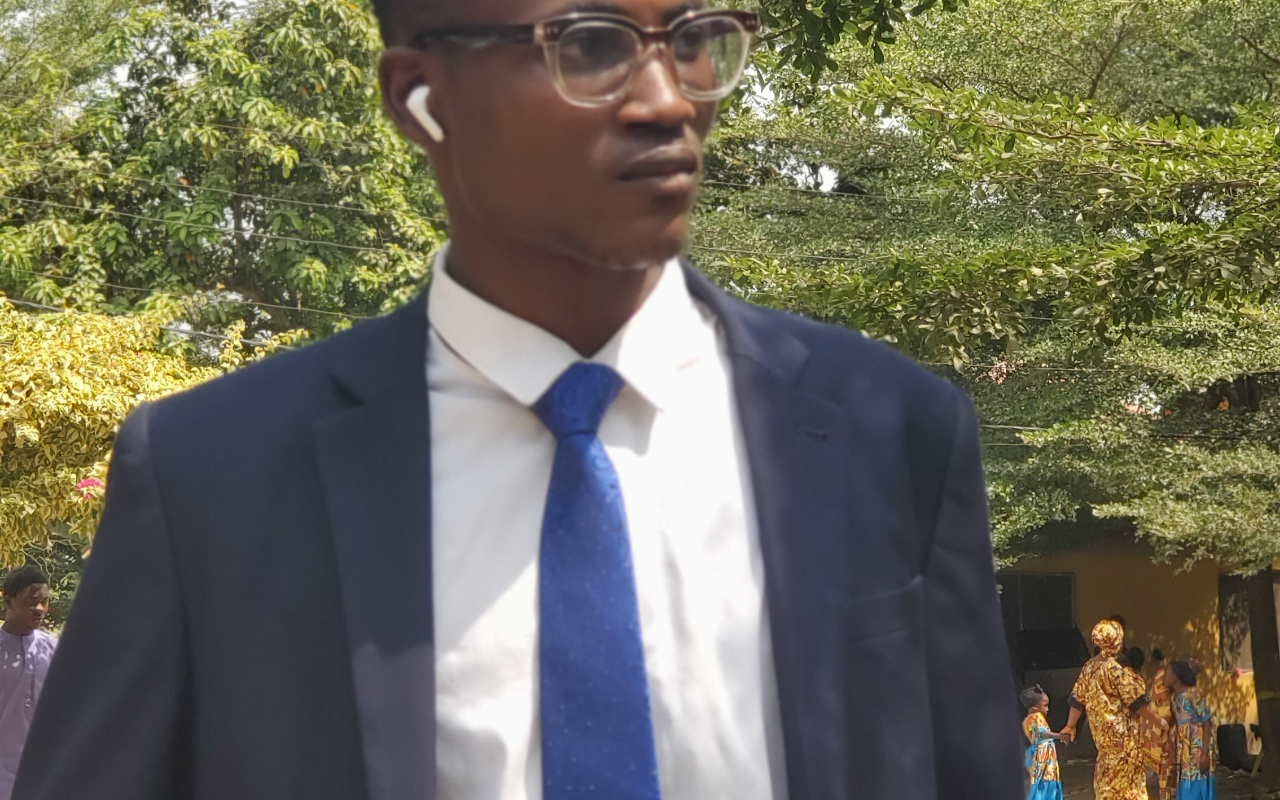
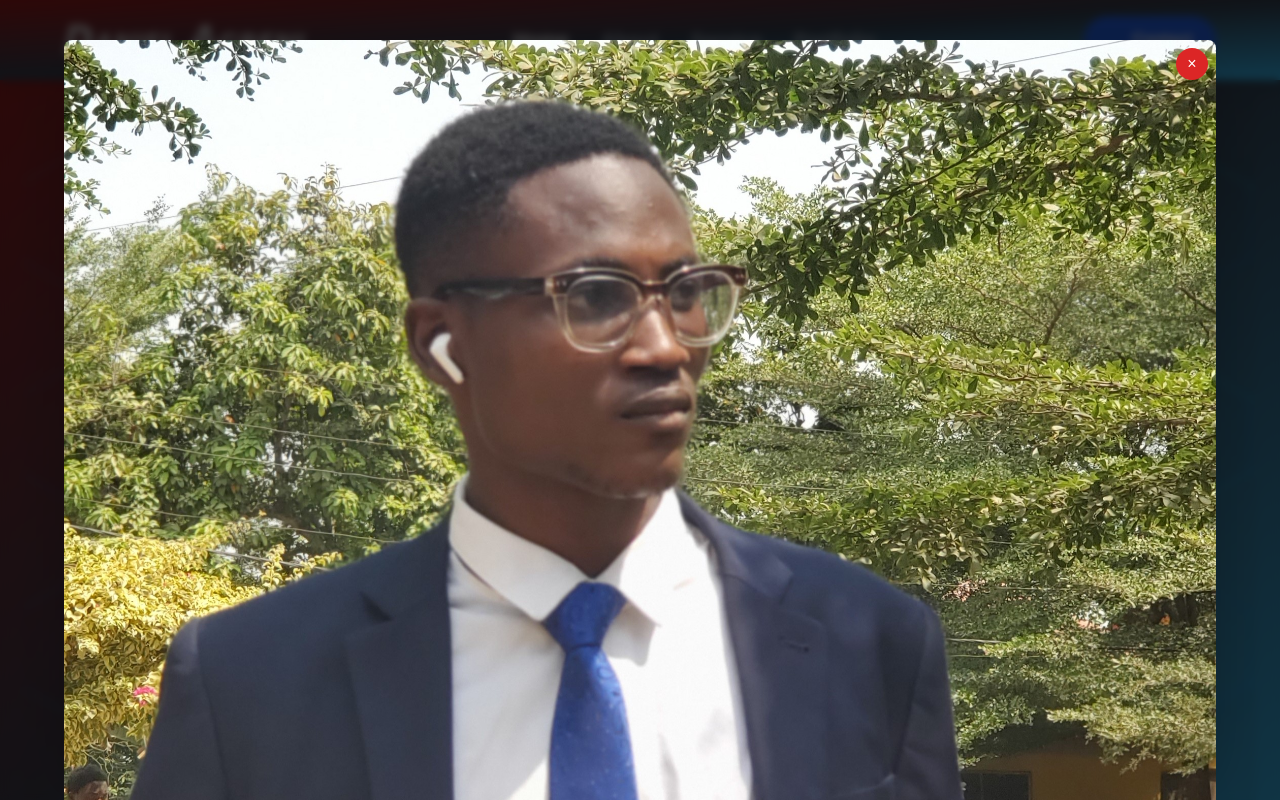
Before and after one commit to DanielAgbeni/new-potfolio, a React (Vite) app: page / in a window 1280 px wide. Both pictures are taken after a click on the picture 639 px from the left and 351 px from the top of the page. Shown: the top 800 px of the page. Built offline with nearby package versions, Linux system fonts and the light colour scheme; some icons are missing.

Commit message:
Refactor Home component: update image preview modal styles and behavior

```diff
--- a/src/component/Home.jsx
+++ b/src/component/Home.jsx
@@ -119,13 +119,21 @@ const Home = () => {
 				{/* Image Preview Modal */}
 				{isPreviewVisible && (
 					<div
-						className='fixed inset-0 z-50 flex items-center justify-center bg-black bg-opacity-50 backdrop-blur-sm'
+						className='fixed inset-0 z-50 flex items-center justify-center bg-black bg-opacity-70 backdrop-blur-sm'
 						onClick={() => setPreviewVisible(false)}>
-						<div className='relative'>
+						<div
+							className='relative max-w-[90%] max-h-[90%] rounded-lg shadow-2xl'
+							onClick={(e) => e.stopPropagation()} // Prevent closing modal when clicking on the image
+						>
+							<button
+								className='absolute top-2 right-2 bg-red-600 text-white rounded-full w-8 h-8 flex items-center justify-center shadow-md hover:bg-red-700 focus:outline-none'
+								onClick={() => setPreviewVisible(false)}>
+								&times;
+							</button>
 							<img
 								src={newdp}
 								alt='Daniel Agbeni'
-								className='max-w-full max-h-full rounded-lg shadow-2xl'
+								className='w-full h-auto max-h-full rounded-lg'
 							/>
 						</div>
 					</div>
```
